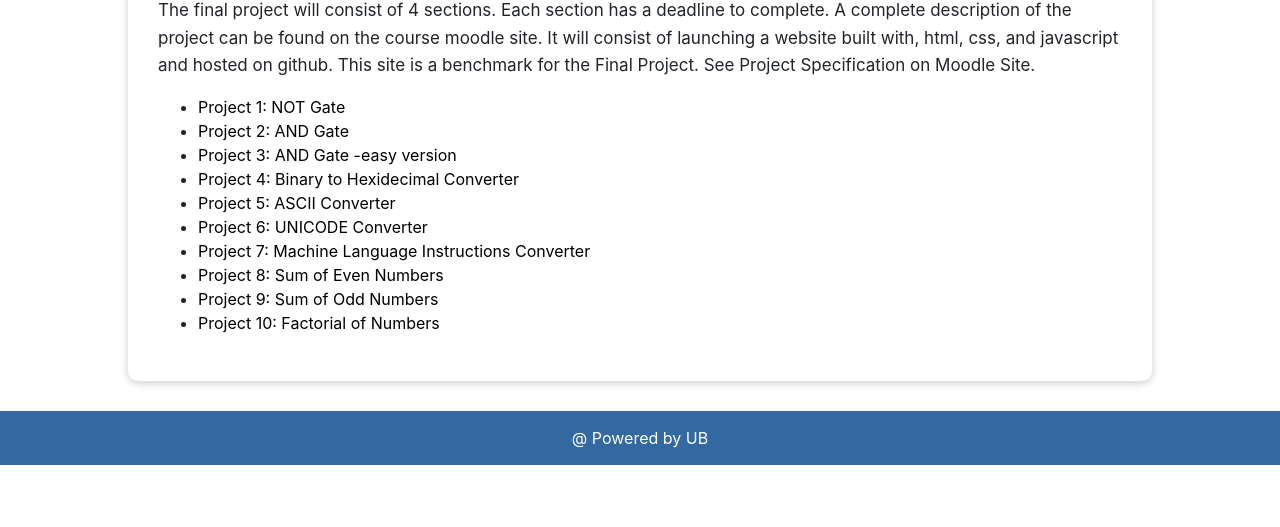
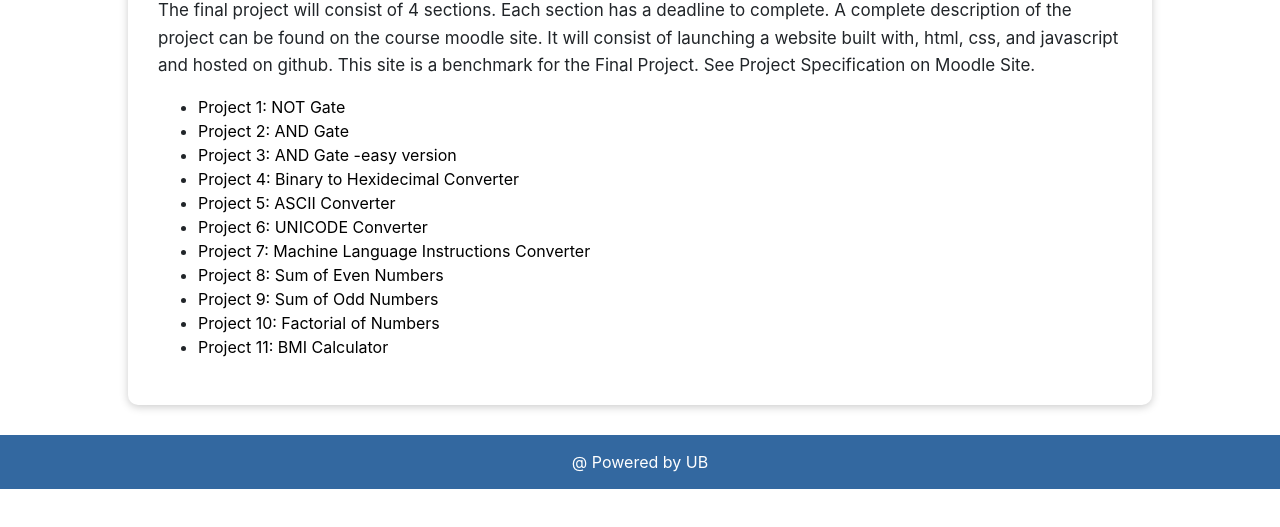
Before and after one commit to 2025162554-arch/foc, a plain HTML site: page project.html in a window 1280 px wide. Shown: the part 259-786 px from the top of the page. Drawn offline with nearby package versions, Linux system fonts and the light colour scheme.

Commit message:
Update project.html

```diff
--- a/project.html
+++ b/project.html
@@ -42,6 +42,7 @@ Project Specification on Moodle Site.</p>
   <li><a href="sumofeven.html" style="color:black">Project 8: Sum of Even Numbers </a></h3></li>
   <li><a href="sumofodd.html" style="color:black">Project 9: Sum of Odd Numbers </a></h3></li>
   <li><a href="factorial.html" style="color:black">Project 10: Factorial of Numbers </a></h3></li>
+  <li><a href="bmi.html" style="color:black">Project 11: BMI Calculator </a></h3></li>
 </ul>
 
 
```
